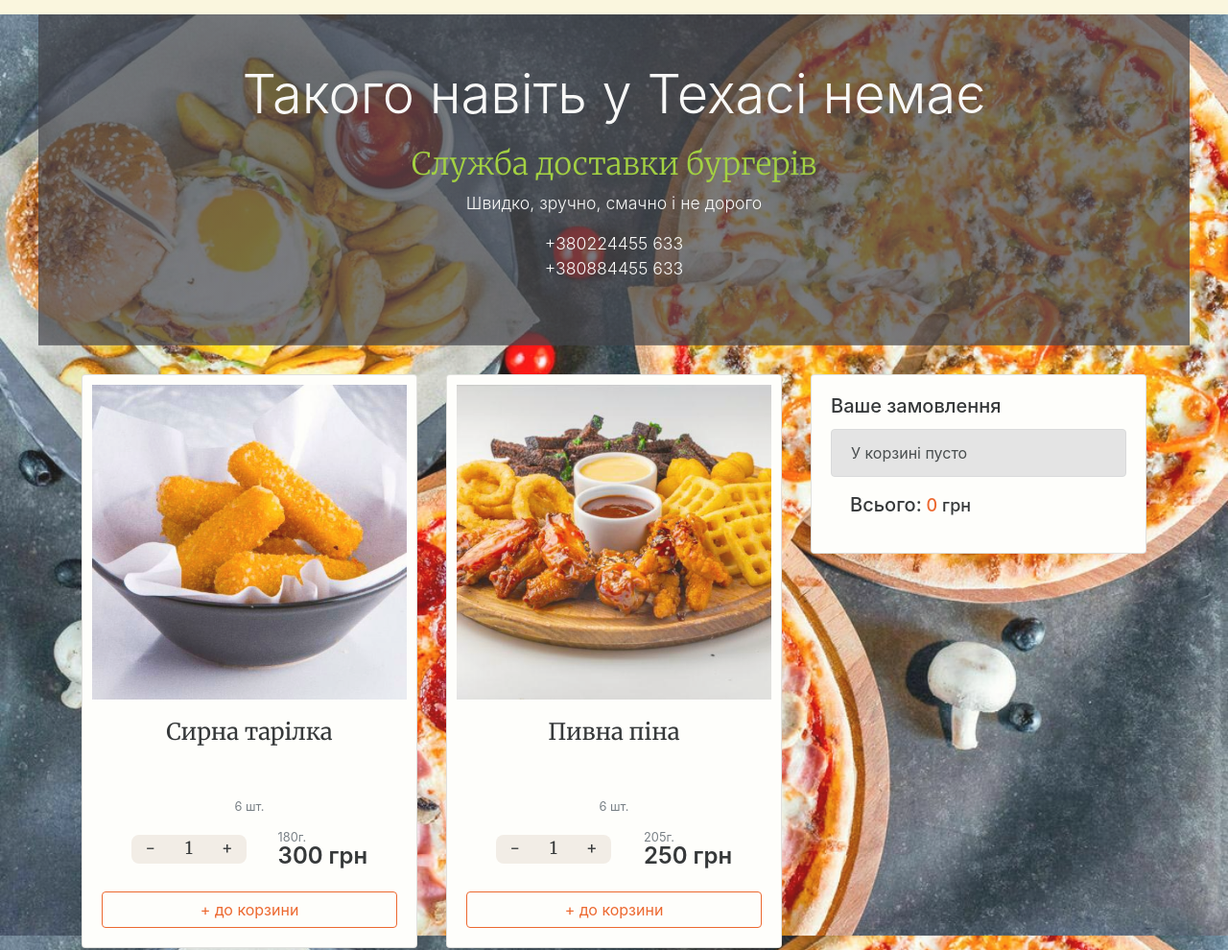
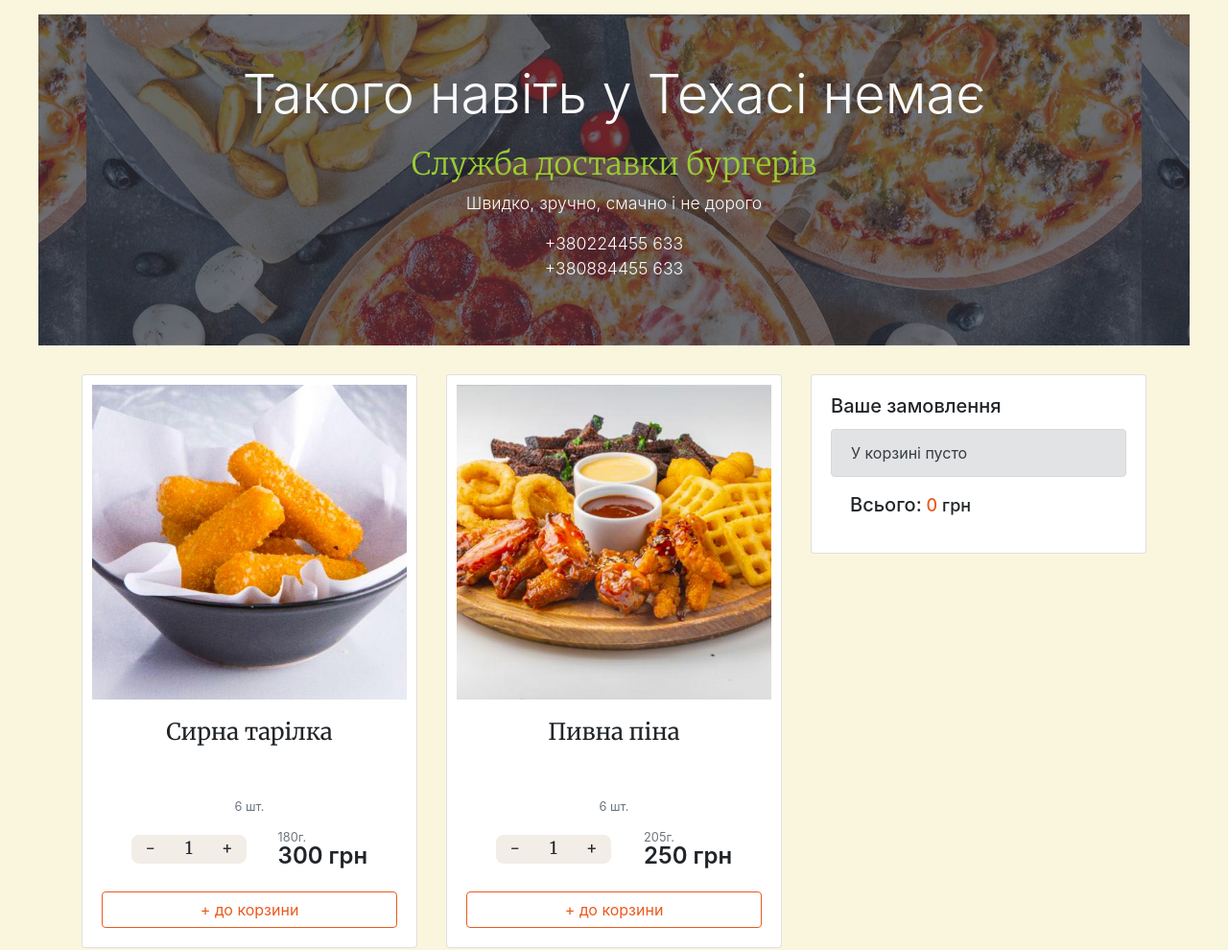
Before and after one commit to NovikoffOleh/Super_burger, a plain HTML site: page index.html in a window 1280 px wide. Shown: the top 990 px of the page at 96% size. Drawn offline with Linux system fonts and the light colour scheme.

Commit message:
Update main.css

```diff
--- a/css/main.css
+++ b/css/main.css
@@ -14,12 +14,12 @@ h4 {
 	font-family: 'Merriweather', serif;
 
 }
-body{
+/*body{
 	background-image: url(../img/logo/fon.jpg);
 	background-size: 100%;
-
+	background-repeat: no-repeat;
 	opacity: 0.9;
-}
+}*/
 
 .header {
 	max-width: 1200px;
@@ -27,7 +27,7 @@ body{
 	padding-top: 50px;
 	padding-bottom: 50px;
 	background-image: linear-gradient(rgba(47, 48, 58, 0.7), rgba(47, 48, 58, 0.7)),
-		url(../img/pitsa.jpg);
+		url(../img/logo/fon.jpg);
 	background-position: center;
 	margin-bottom: 30px;
 	margin-top: 15px;
@@ -246,7 +246,7 @@ body{
 
 .social {
 	padding: 15px;
-	opacity: 0.9;
+	/*opacity: 0.9;
 	background-color: #f9f5e6;
 	border-radius: 0.25rem;
 	/*column-gap: 30px;
```
